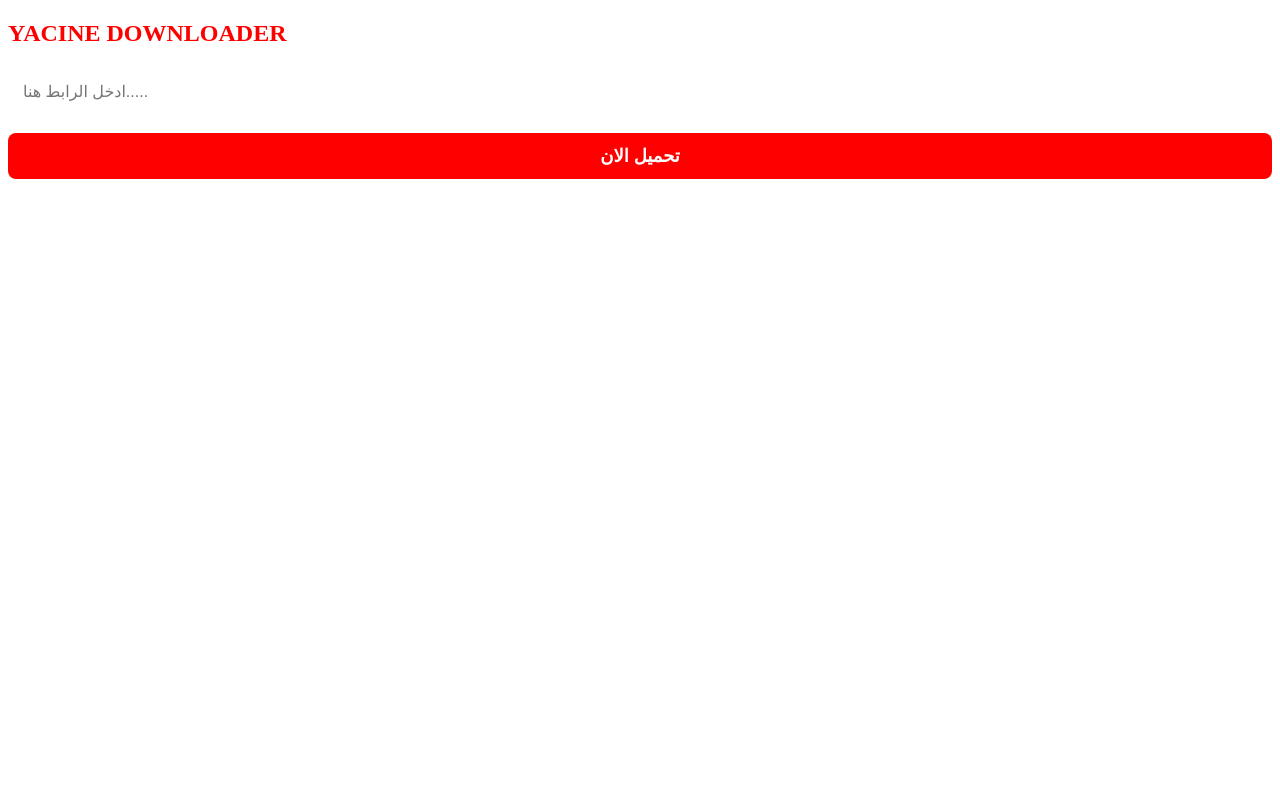
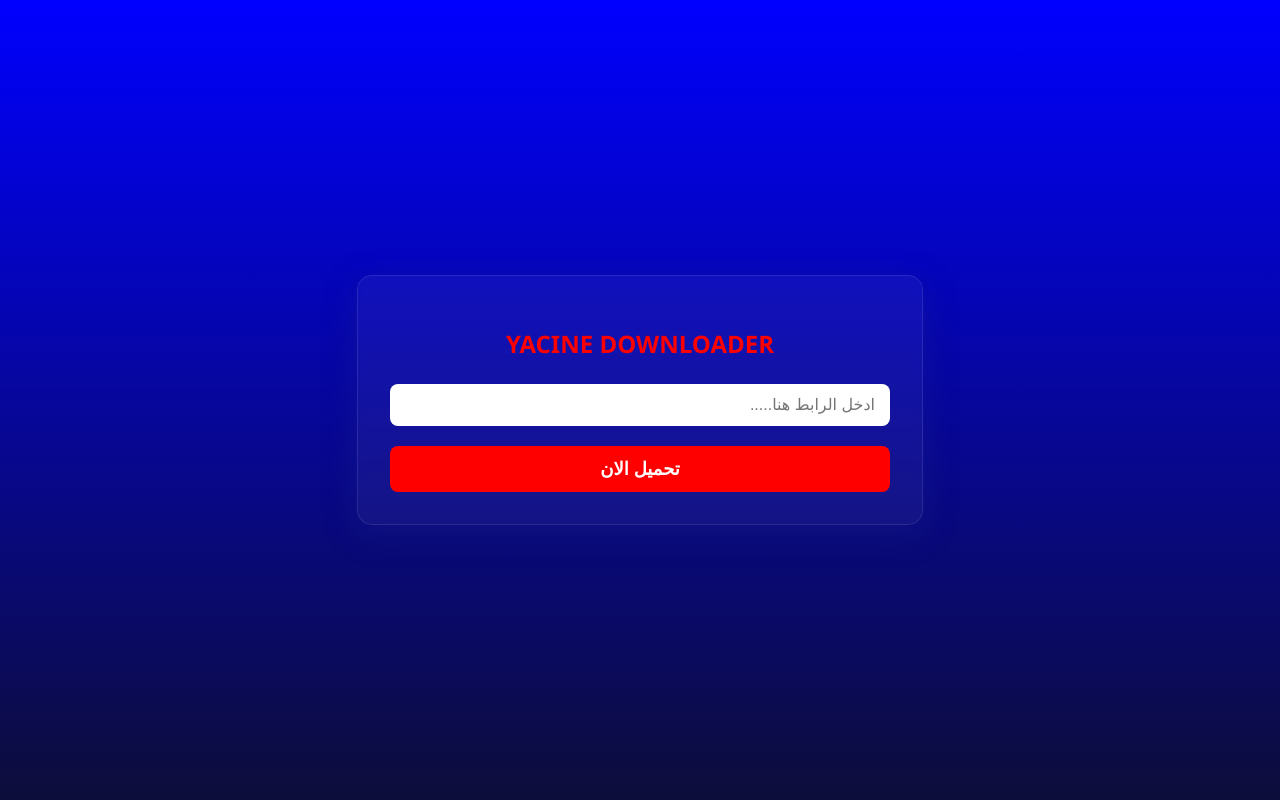
Before and after one commit to jessse2/yacine-downloader, a Flask app: page / in a window 1280 px wide. Run offline with Flask 3, Linux system fonts and the light colour scheme.

Commit message:
Update style.css

```diff
--- a/static/css/style.css
+++ b/static/css/style.css
@@ -1,4 +1,4 @@
-body
+body {
     background: linear-gradient(blue,rgb(13, 13, 58));
     color: #ffffff;
     font-family: 'Segoe UI', Tahoma, Geneva, Verdana, sans-serif;
```
